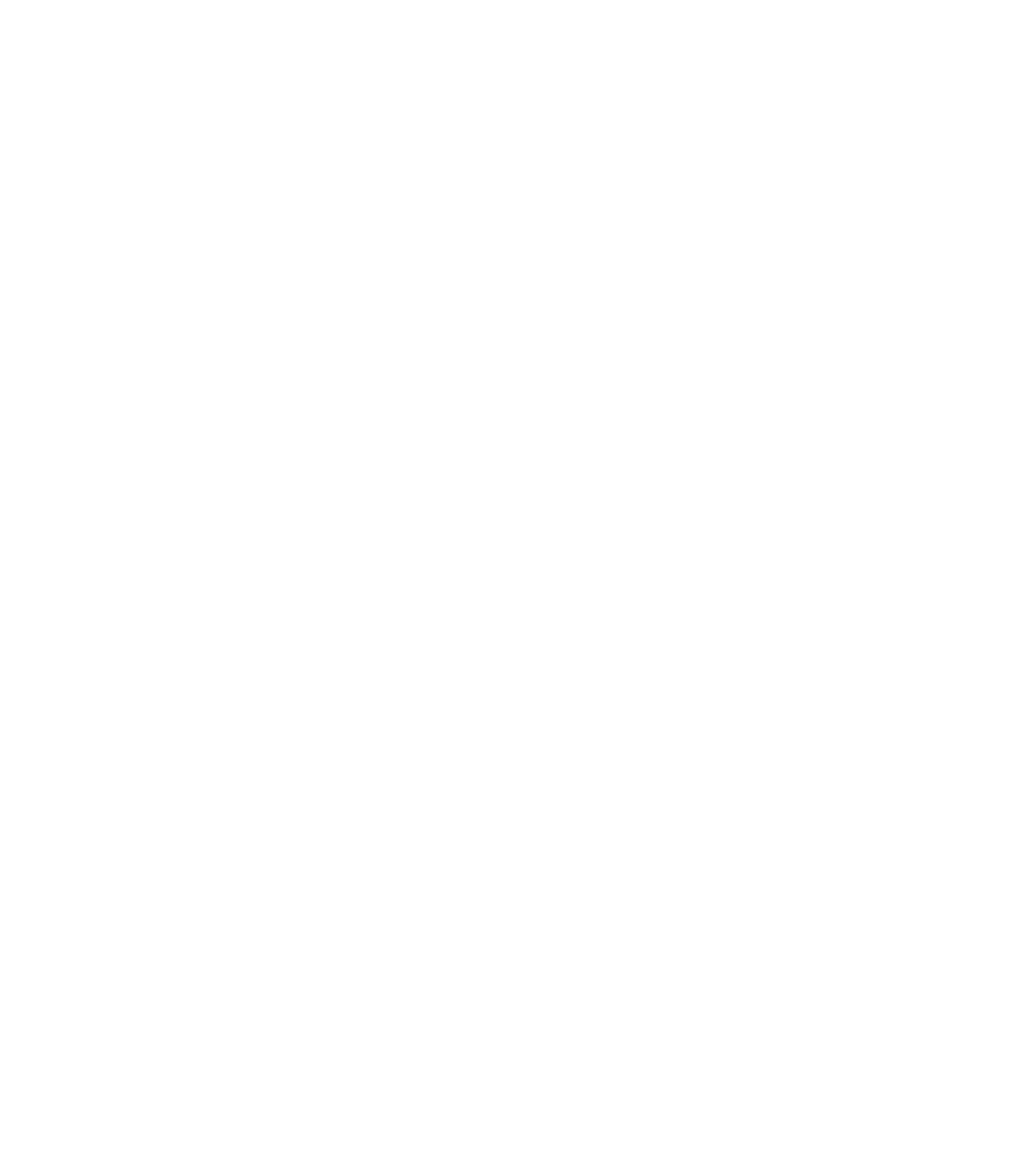
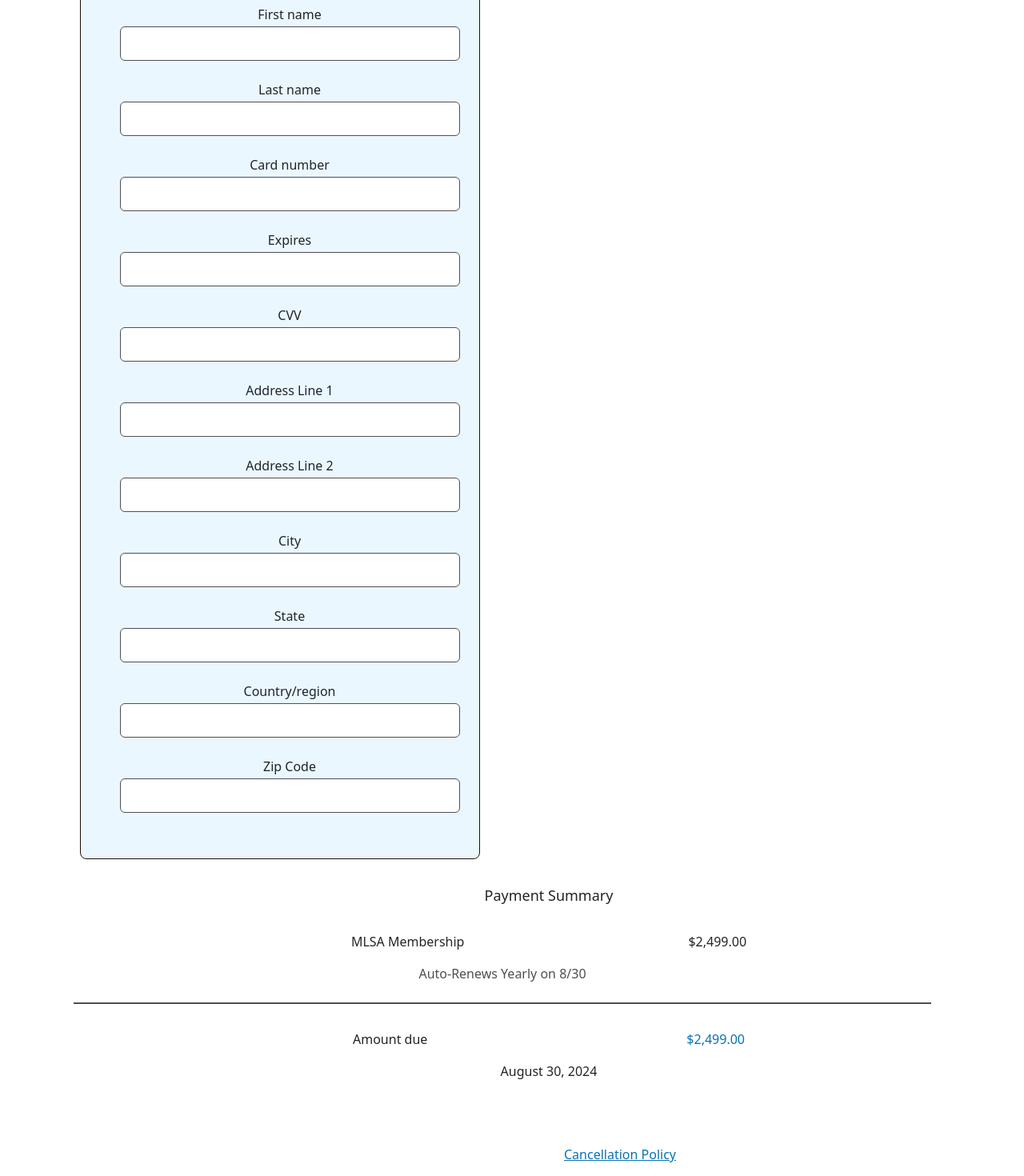
Before and after one commit to AlirezaEntessari/new-mlsa-frontend, a React (Create React App) app: page /membership-subscription-page in a window 1280 px wide. Shown: the part 900-2370 px from the top of the page at 80% size. Before the commit the page ends 1014 px from the top, so only its background shows below. Built offline with nearby package versions, Linux system fonts and the light colour scheme.

Commit message:
Added Membership Subscription Page

```diff
--- a/src/pages/MembershipSubscriptionPage/MembershipSubscriptionPage.js
+++ b/src/pages/MembershipSubscriptionPage/MembershipSubscriptionPage.js
@@ -119,8 +119,109 @@ export default function MembershipSubscriptionPage() {
           className="membership-subscription__first-name-input"
           type="text"
         />
-        <label htmlFor="last-name"></label>
+        <label
+          className="membership-subscription__last-name-label"
+          htmlFor="last-name"
+        >
+          Last name
+        </label>
+        <input
+          className="membership-subscription__last-name-input"
+          type="text"
+        />
+        <label
+          className="membership-subscription__card-number-label"
+          htmlFor="card-number"
+        >
+          Card number
+        </label>
+        <input
+          className="membership-subscription__card-number-input"
+          type="text"
+        />
+        <label
+          className="membership-subscription__expires-label"
+          htmlFor="expires"
+        >
+          Expires
+        </label>
+        <input className="membership-subscription__expires-input" type="text" />
+        <label className="membership-subscription__cvv-label" htmlFor="cvv">
+          CVV
+        </label>
+        <input className="membership-subscription__cvv-input" type="text" />
+        <label
+          className="membership-subscription__address-line-1-label"
+          htmlFor="address-line-1"
+        >
+          Address Line 1
+        </label>
+        <input
+          className="membership-subscription__address-line-1-input"
+          type="text"
+        />
+        <label
+          className="membership-subscription__address-line-2-label"
+          htmlFor="address-line-2"
+        >
+          Address Line 2
+        </label>
+        <input
+          className="membership-subscription__address-line-2-input"
+          type="text"
+        />
+        <label className="membership-subscription__city-label" htmlFor="city">
+          City
+        </label>
+        <input className="membership-subscription__city-input" type="text" />
+        <label className="membership-subscription__state-label" htmlFor="state">
+          State
+        </label>
+        <input className="membership-subscription__state-input" type="text" />
+        <label
+          className="membership-subscription__country-region-label"
+          htmlFor="country-region"
+        >
+          Country/region
+        </label>
+        <input
+          className="membership-subscription__country-region-input"
+          type="text"
+        />
+        <label
+          className="membership-subscription__zip-code-label"
+          htmlFor="zip-code"
+        >
+          Zip Code
+        </label>
+        <input
+          className="membership-subscription__zip-code-input"
+          type="text"
+        />
       </div>
+      <p className="membership-subscription__payment-summary">
+        Payment Summary
+      </p>
+      <p className="membership-subscription__mlsa-membership">
+        <span className="membership-subscription__mlsa-membership-text">
+          MLSA Membership
+        </span>
+        <span className="membership-subscription__mlsa-membership-price">
+          $2,499.00
+        </span>
+      </p>
+      <p className="membership-subscription__auto-renews">
+        Auto-Renews Yearly on 8/30
+      </p>
+      <p className="membership-subscription__amount-due">
+        <span className="membership-subscription__amount-due-text">
+          Amount due
+        </span>
+        <span className="membership-subscription__amount-due-price">$2,499.00</span>
+      </p>
+      <p className="membership-subscription__amount-due-date">August 30, 2024</p>
+      <p className="membership-subscription__cancellation-policy">Cancellation Policy</p>
+      <button className="membership-subscription__submit-payment-button">Submit Payment</button>
     </div>
   );
 }
--- a/src/pages/MembershipSubscriptionPage/MembershipSubscriptionPage.scss
+++ b/src/pages/MembershipSubscriptionPage/MembershipSubscriptionPage.scss
@@ -35,6 +35,10 @@
         margin-top: 24px;
     }
 
+    &__bill-yearly-container:hover {
+        border: 1px solid $logo-orange;
+    }
+
     &__bill-yearly-header {
         padding-left: 12px;
         padding-top: 10px;
@@ -60,6 +64,10 @@
         margin-left: 200px;
         border-radius: 8px;
         margin-top: 24px;
+    }
+
+    &__bill-monthly-container:hover {
+        border: 1px solid $logo-orange;
     }
 
     &__bill-monthly-header {
@@ -138,4 +146,253 @@
         margin-left: 5px;
     }
 
+    &__credit-card-details-container {
+        width: 500px;
+        height: 1130px;
+        border: 1px solid $soft-black;
+        margin-top: 60px;
+        border-radius: 8px;
+        margin-left: 100px;
+        background-color: $background-light-blue;
+    }
+
+    &__credit-card-details-header {
+        margin-top: 10px;
+        margin-left: 24px;
+        font-weight: 500;
+        font-size: 18px;
+    }
+
+    &__first-name-label {
+        display: block;
+        margin-left: 24px;
+        margin-top: 24px;
+    }
+
+    &__first-name-input {
+        margin-left: 24px;
+        border: 1px solid $dark-gray;
+        border-radius: 6px;
+        width: 425px;
+        height: 43px;
+        margin-top: 3px;
+    }
+
+    &__last-name-label {
+        display: block;
+        margin-left: 24px;
+        margin-top: 24px;
+    }
+
+    &__last-name-input {
+        margin-left: 24px;
+        border: 1px solid $dark-gray;
+        border-radius: 6px;
+        width: 425px;
+        height: 43px;
+        margin-top: 3px;
+    }
+
+    &__card-number-label {
+        display: block;
+        margin-left: 24px;
+        margin-top: 24px;
+    }
+
+    &__card-number-input {
+        margin-left: 24px;
+        border: 1px solid $dark-gray;
+        border-radius: 6px;
+        width: 425px;
+        height: 43px;
+        margin-top: 3px;
+    }
+
+    &__expires-label {
+        display: block;
+        margin-left: 24px;
+        margin-top: 24px;
+    }
+
+    &__expires-input {
+        margin-left: 24px;
+        border: 1px solid $dark-gray;
+        border-radius: 6px;
+        width: 425px;
+        height: 43px;
+        margin-top: 3px;
+    }
+
+    &__cvv-label {
+        display: block;
+        margin-left: 24px;
+        margin-top: 24px;
+    }
+
+    &__cvv-input {
+        margin-left: 24px;
+        border: 1px solid $dark-gray;
+        border-radius: 6px;
+        width: 425px;
+        height: 43px;
+        margin-top: 3px;
+    }
+
+    &__address-line-1-label {
+        display: block;
+        margin-left: 24px;
+        margin-top: 24px;
+    }
+
+    &__address-line-1-input {
+        margin-left: 24px;
+        border: 1px solid $dark-gray;
+        border-radius: 6px;
+        width: 425px;
+        height: 43px;
+        margin-top: 3px;
+    }
+
+    &__address-line-2-label {
+        display: block;
+        margin-left: 24px;
+        margin-top: 24px;
+    }
+
+    &__address-line-2-input {
+        margin-left: 24px;
+        border: 1px solid $dark-gray;
+        border-radius: 6px;
+        width: 425px;
+        height: 43px;
+        margin-top: 3px;
+    }
+
+    &__city-label {
+        display: block;
+        margin-left: 24px;
+        margin-top: 24px;
+    }
+
+    &__city-input {
+        margin-left: 24px;
+        border: 1px solid $dark-gray;
+        border-radius: 6px;
+        width: 425px;
+        height: 43px;
+        margin-top: 3px;
+    }
+
+    &__state-label {
+        display: block;
+        margin-left: 24px;
+        margin-top: 24px;
+    }
+
+    &__state-input {
+        margin-left: 24px;
+        border: 1px solid $dark-gray;
+        border-radius: 6px;
+        width: 425px;
+        height: 43px;
+        margin-top: 3px;
+    }
+
+    &__country-region-label {
+        display: block;
+        margin-left: 24px;
+        margin-top: 24px;
+    }
+
+    &__country-region-input {
+        margin-left: 24px;
+        border: 1px solid $dark-gray;
+        border-radius: 6px;
+        width: 425px;
+        height: 43px;
+        margin-top: 3px;
+    }
+
+    &__zip-code-label {
+        display: block;
+        margin-left: 24px;
+        margin-top: 24px;
+    }
+
+    &__zip-code-input {
+        margin-left: 24px;
+        border: 1px solid $dark-gray;
+        border-radius: 6px;
+        width: 425px;
+        height: 43px;
+        margin-top: 3px;
+    }
+
+    &__payment-summary {
+        margin-left: 92px;
+        margin-top: 32px;
+        font-size: 18px;
+        font-weight: 500;
+    }
+
+    &__mlsa-membership {
+        margin-left: 92px;
+        margin-top: 32px;
+    }
+
+    &__mlsa-membership-text {
+        font-weight: 500;
+    }
+
+    &__mlsa-membership-price {
+        margin-left: 280px;
+        font-weight: 500;
+    }
+
+    &__auto-renews {
+        color: $dark-gray;
+        margin-left: 92px;
+        border-bottom: 2px solid $dark-gray;
+        margin-right: 116px;
+        padding-bottom: 24px;
+    }
+
+    &__amount-due {
+        margin-left: 92px;
+        margin-top: 32px;
+    }
+
+    &__amount-due-text {
+        font-weight: 500;
+    }
+
+    &__amount-due-price {
+        margin-left: 324px;
+        font-weight: 500;
+        color: $logo-blue;
+    }
+
+    &__amount-due-date {
+        margin-left: 92px;
+    }
+
+    &__cancellation-policy {
+        margin-top: 80px;
+        text-decoration: underline;
+        color: $logo-blue;
+        margin-left: 270px;
+    }
+
+    &__submit-payment-button {
+        background-color: $access-blue;
+        color: $white-text;
+        border: 1px solid $access-blue;
+        width: 220px;
+        height: 45px;
+        margin-left: 226px;
+        margin-top: 24px;
+        border-radius: 32px;
+        font-weight: 500;
+    }
+
 }
--- a/src/styles/partials/_variables.scss
+++ b/src/styles/partials/_variables.scss
@@ -9,3 +9,4 @@ $white-text: #FFFFFF;
 $soft-black: #221001;
 $medium-gray: #C5BAB1;
 $dark-gray: #4F4F50;
+$background-light-blue: #EBF7FF;
```
